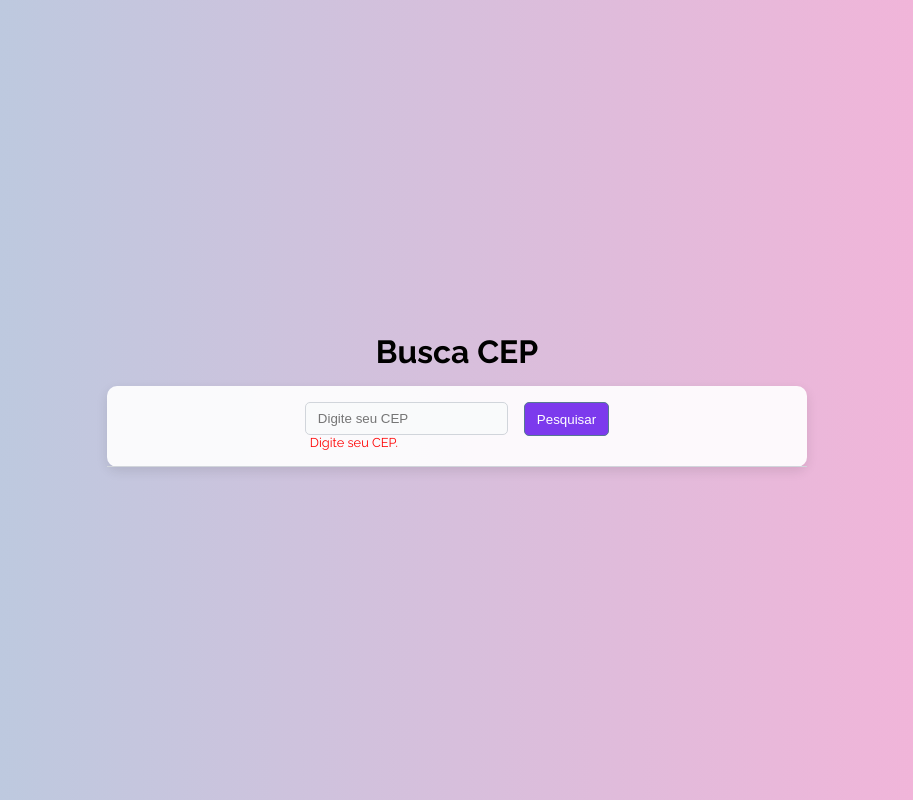
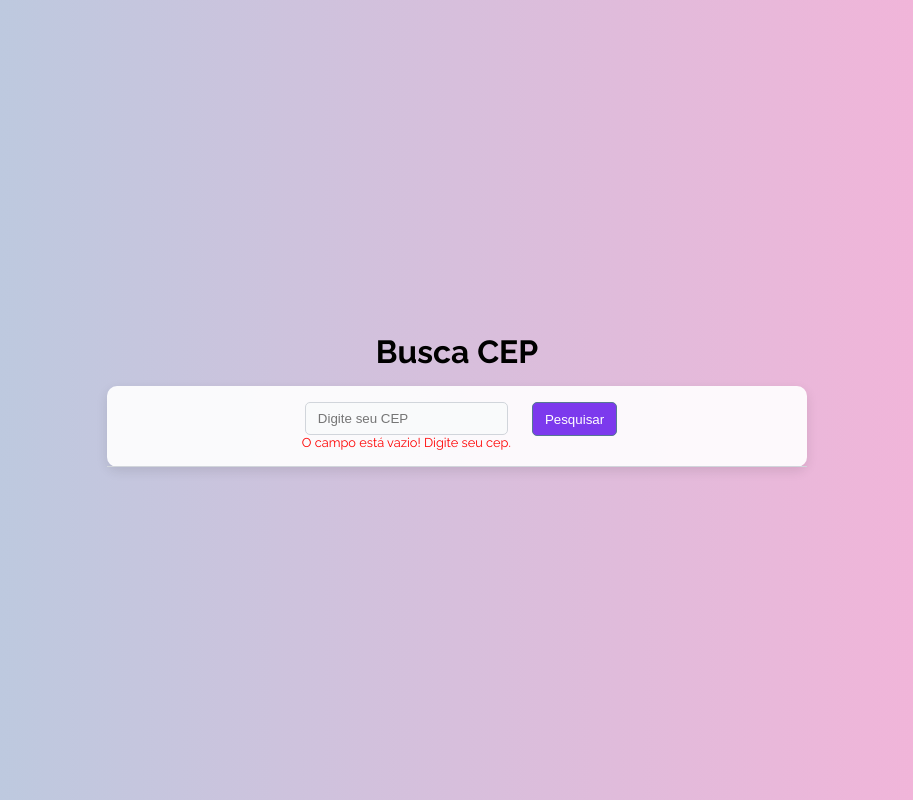
Before and after one commit to Mari-Goncalves/buscador-de-cep, a React (Vite) app in the folder busca-cep/: page / in a window 1280 px wide. Both pictures are taken after a click on the button "Pesquisar". Shown: the whole page, without its empty margins (183-1096 px from the left). Built offline with nearby package versions, Linux system fonts and the light colour scheme.

Commit message:
Atualização da mensagem de erro

```diff
--- a/busca-cep/src/App.jsx
+++ b/busca-cep/src/App.jsx
@@ -44,7 +44,7 @@ function App() {
               />
 
               <div>
-                {campoVazio == true && <p className="alert">Digite seu CEP.</p>}
+                {campoVazio == true && <p className="alert">O campo está vazio! Digite seu cep.</p>}
                 {erro == true && <p className="alert">Erro ao buscar. Tente novamente!</p>}
               </div>
             </div>
```
